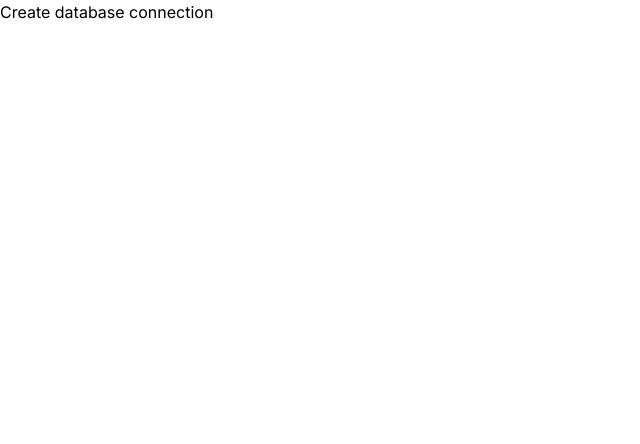
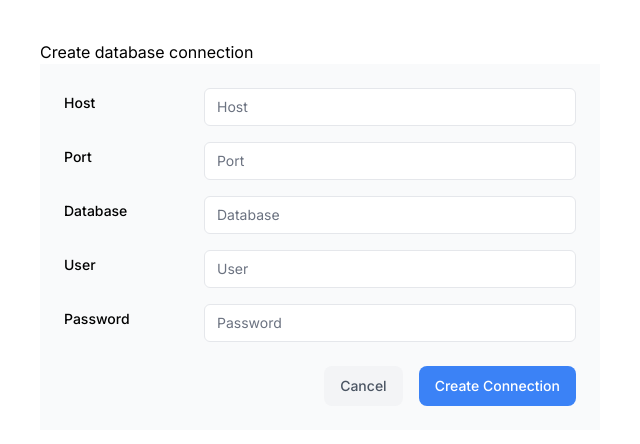
Before and after one commit to gmotta23/dumpmypg, a Next.js app: page /databases/create in a window 1280 px wide. Shown: the top 444 px of the page, without its empty margins (0-640 px from the left). Built offline with nearby package versions, Linux system fonts and the light colour scheme.

Commit message:
feat: Connection form

```diff
--- a/package.json
+++ b/package.json
@@ -12,7 +12,8 @@
     "clsx": "^2.1.1",
     "next": "14.2.5",
     "react": "^18",
-    "react-dom": "^18"
+    "react-dom": "^18",
+    "zod": "^3.23.8"
   },
   "devDependencies": {
     "@types/node": "^20",
--- a/src/app/databases/create/page.tsx
+++ b/src/app/databases/create/page.tsx
@@ -1,3 +1,10 @@
+import Form from "@/app/ui/databases/create-connection-form";
+
 export default function Page() {
-  return <h1>Create database connection</h1>;
+  return (
+    <section className="p-10 w-6/12 grid">
+      <h1>Create database connection</h1>
+      <Form />
+    </section>
+  );
 }
--- /dev/null
+++ b/src/app/lib/actions.ts
@@ -0,0 +1,43 @@
+"use server";
+import { revalidatePath } from "next/cache";
+import { redirect } from "next/navigation";
+import { z } from "zod";
+
+export type FormState = {
+  message?: string | null;
+};
+
+const ConnectionSchema = z.object({
+  id: z.string(),
+  host: z.string(),
+  port: z.string(),
+  database: z.string(),
+  user: z.string(),
+  password: z.string(),
+});
+
+const CreateConnectionSchema = ConnectionSchema.omit({ id: true });
+
+export async function createConnection(
+  prevState: FormState,
+  formData: FormData
+) {
+  const validatedFields = CreateConnectionSchema.safeParse({
+    host: formData.get("host"),
+    port: formData.get("port"),
+    database: formData.get("database"),
+    user: formData.get("user"),
+    password: formData.get("password"),
+  });
+
+  if (!validatedFields.success) {
+    return {
+      message: "Missing fields",
+    };
+  }
+
+  const { host, port, database, user, password } = validatedFields.data;
+
+  revalidatePath("/databases");
+  redirect("/databases");
+}
--- a/src/app/page.tsx
+++ b/src/app/page.tsx
@@ -3,7 +3,7 @@ import Link from "next/link";
 export default function Home() {
   return (
     <>
-      <Link href="/databases/create">hey</Link>
+      <Link href="/databases/create">New database connection</Link>
       <h1>Hello from dump my pg!</h1>
     </>
   );
--- a/src/app/ui/button.tsx
+++ b/src/app/ui/button.tsx
@@ -6,7 +6,13 @@ interface ButtonProps extends React.ButtonHTMLAttributes<HTMLButtonElement> {
 
 export function Button({ children, className, ...rest }: ButtonProps) {
   return (
-    <button {...rest} className={clsx("flex h-10", className)}>
+    <button
+      {...rest}
+      className={clsx(
+        "flex h-10 items-center rounded-lg bg-blue-500 px-4 text-sm font-medium text-white transition-colors hover:bg-blue-400 focus-visible:outline focus-visible:outline-2 focus-visible:outline-offset-2 focus-visible:outline-blue-500 active:bg-blue-600 aria-disabled:cursor-not-allowed aria-disabled:opacity-50",
+        className
+      )}
+    >
       {children}
     </button>
   );
--- /dev/null
+++ b/src/app/ui/databases/create-connection-form.tsx
@@ -0,0 +1,86 @@
+"use client";
+import { FormState, createConnection } from "@/app/lib/actions";
+import Link from "next/link";
+import { useFormState } from "react-dom";
+import { Button } from "../button";
+
+export default function Form() {
+  const initialState: FormState = { message: null };
+  const [state, formAction] = useFormState(createConnection, initialState);
+
+  return (
+    <form action={formAction}>
+      <div className="bg-gray-50 p-4 md:p-6">
+        <div className="mb-4 flex items-center">
+          <label htmlFor="host" className="mb-2 text-sm font-medium w-32">
+            Host
+          </label>
+          <input
+            id="host"
+            name="host"
+            type="text"
+            placeholder="Host"
+            className="cursor-pointer rounded-md border border-gray-200 py-2 ml-3 pl-3 text-sm outline-2 placeholder:text-gray-500 flex-1"
+          />
+        </div>
+        <div className="mb-4 flex items-center">
+          <label htmlFor="port" className="mb-2 text-sm font-medium w-32">
+            Port
+          </label>
+          <input
+            id="port"
+            name="port"
+            type="text"
+            placeholder="Port"
+            className="cursor-pointer rounded-md border border-gray-200 py-2 ml-3 pl-3 text-sm outline-2 placeholder:text-gray-500 flex-1"
+          />
+        </div>
+        <div className="mb-4 flex items-center">
+          <label htmlFor="database" className="mb-2 text-sm font-medium w-32">
+            Database
+          </label>
+          <input
+            id="database"
+            name="database"
+            type="text"
+            placeholder="Database"
+            className="cursor-pointer rounded-md border border-gray-200 py-2 ml-3 pl-3 text-sm outline-2 placeholder:text-gray-500 flex-1"
+          />
+        </div>
+        <div className="mb-4 flex items-center">
+          <label htmlFor="user" className="mb-2 text-sm font-medium w-32">
+            User
+          </label>
+          <input
+            id="user"
+            name="user"
+            type="text"
+            placeholder="User"
+            className="cursor-pointer rounded-md border border-gray-200 py-2 ml-3 pl-3 text-sm outline-2 placeholder:text-gray-500 flex-1"
+          />
+        </div>
+        <div className="mb-4 flex items-center">
+          <label htmlFor="password" className="mb-2 text-sm font-medium w-32">
+            Password
+          </label>
+          <input
+            id="password"
+            name="password"
+            type="password"
+            placeholder="Password"
+            className="cursor-pointer rounded-md border border-gray-200 py-2 ml-3 pl-3 text-sm outline-2 placeholder:text-gray-500 flex-1"
+          />
+        </div>
+        <div className="mt-6 flex justify-end gap-4">
+          <Link
+            href="/databases"
+            className="flex h-10 items-center rounded-lg bg-gray-100 px-4 text-sm font-medium text-gray-600 transition-colors hover:bg-gray-200"
+          >
+            Cancel
+          </Link>
+          <Button type="submit">Create Connection</Button>
+        </div>
+      </div>
+    </form>
+  );
+}
```
Also changed, not shown: 1 other file (tests, documents, lock files or other folders).
